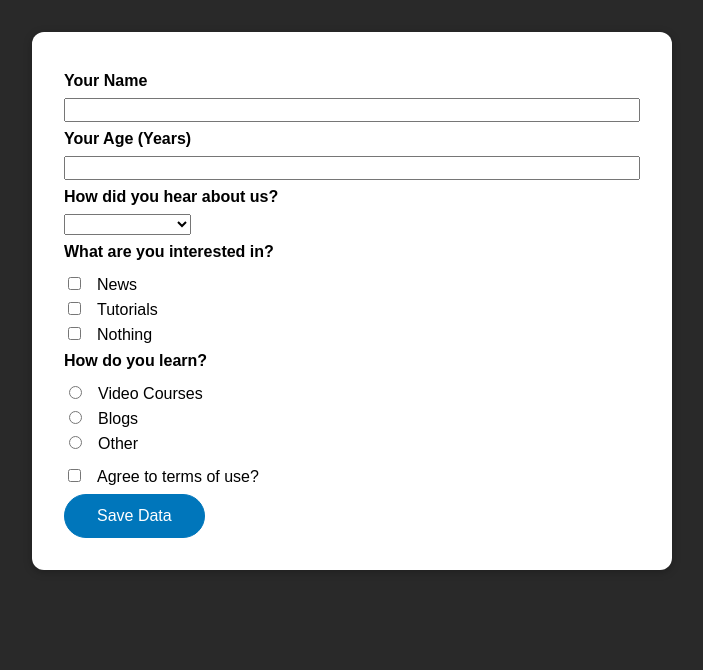
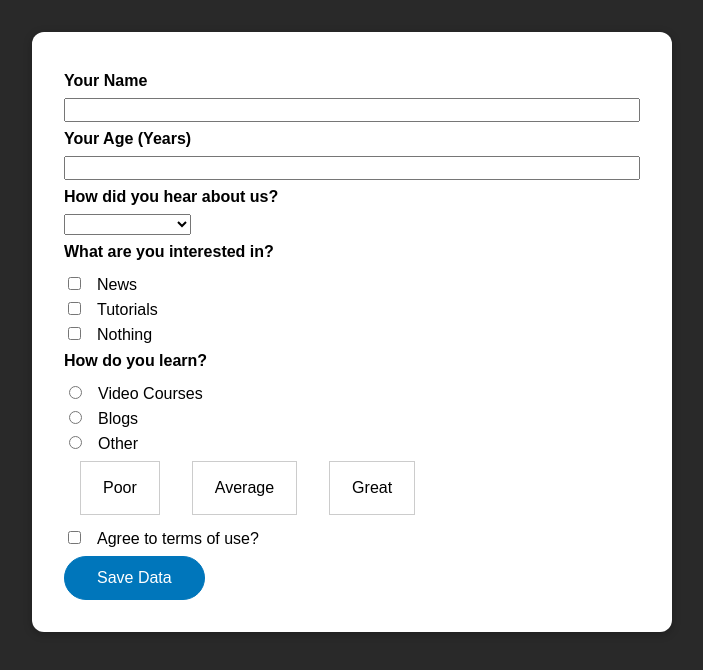
Before and after one commit to HungTruong4689/Vue-Fundamental, a Vue app in the folder forms-01-starting-setup/: page / in a window 1280 px wide. Shown: the top 670 px of the page, without its empty margins (288-991 px from the left). Built offline with nearby package versions, Linux system fonts and the light colour scheme; the HTML template or start-up script is replaced by a standard one.

Commit message:
custom components

```diff
--- /dev/null
+++ b/forms-01-starting-setup/src/components/RatingControl.vue
@@ -0,0 +1,60 @@
+<template>
+  <ul>
+    <li :class="{ active: activeOption === 'poor' }">
+      <button type="button" @click="activate('poor')">Poor</button>
+    </li>
+    <li :class="{ active: activeOption === 'average' }">
+      <button type="button" @click="activate('average')">Average</button>
+    </li>
+    <li :class="{ active: activeOption === 'great' }">
+      <button type="button" @click="activate('great')">Great</button>
+    </li>
+  </ul>
+</template>
+
+<script>
+export default {
+  data() {
+    return {
+      activeOption: null,
+    };
+  },
+  methods: {
+    activate(option) {
+      this.activeOption = option;
+    },
+  },
+};
+</script>
+
+<style scoped>
+.active {
+  border-color: #a00078;
+}
+
+.active button {
+  color: #a00078;
+}
+ul {
+  list-style: none;
+  margin: 0.5rem 0;
+  padding: 0;
+  display: flex;
+}
+
+li {
+  margin: 0 1rem;
+  border: 1px solid #ccc;
+  padding: 1rem;
+  display: flex;
+  justify-content: center;
+  align-items: center;
+}
+
+button {
+  font: inherit;
+  border: none;
+  background-color: transparent;
+  cursor: pointer;
+}
+</style>
--- a/forms-01-starting-setup/src/components/TheForm.vue
+++ b/forms-01-starting-setup/src/components/TheForm.vue
@@ -93,6 +93,9 @@
       </div>
     </div>
     <div class="form-control">
+      <rating-control></rating-control>
+    </div>
+    <div class="form-control">
       <input
         type="checkbox"
         id="confirm-terms"
@@ -108,7 +111,12 @@
 </template>
 
 <script>
+import RatingControl from './RatingControl.vue';
+
 export default {
+  components: {
+    RatingControl,
+  },
   data() {
     return {
       userName: '',
```
